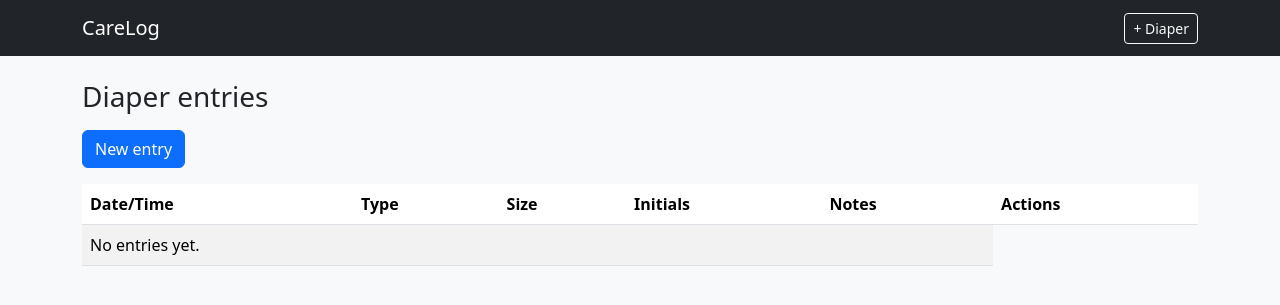
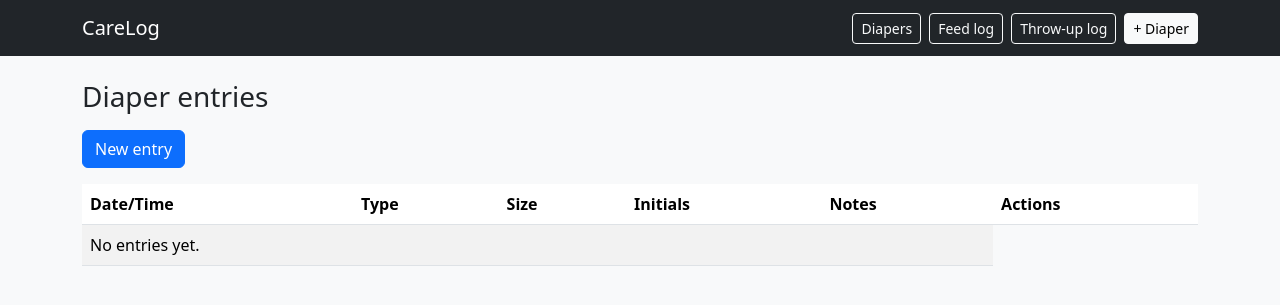
Before and after one commit to supersaiyoon/eli-care-log, a Flask app: page /diaper in a window 1280 px wide. Shown: the top 305 px of the page. Run offline with Flask 3, Linux system fonts and the light colour scheme.

Commit message:
Set up dashboard and templates for future logs

```diff
--- a/app.py
+++ b/app.py
@@ -36,10 +36,9 @@ class Diaper(db.Model):
     initials = db.Column(db.String(2), nullable=False)
     notes = db.Column(db.Text)
 
-# Sanity route
 @app.get("/")
-def index():
-    return redirect(url_for("diaper_list"))
+def dashboard():
+    return render_template("dashboard.html")
 
 @app.get("/diaper")
 def diaper_list():
@@ -116,6 +115,18 @@ def diaper_delete(diaper_id):
     flash("Diaper entry deleted.", "success")    # Notify user
     return redirect(url_for("diaper_list"))      # Back to list
 
+@app.get("/feed")
+def feed_list():
+    # Placeholder page
+    return render_template("feed_list.html")
+
+
+@app.get("/vomit")
+def vomit_list():
+    # Placeholder page
+    return render_template("vomit_list.html")
+
+
 # Dev server entry point.
 if __name__ == "__main__":
     # One-time table creation; only creates missing tables.
--- a/templates/base.html
+++ b/templates/base.html
@@ -8,10 +8,14 @@
   </head>
   <body class="bg-light">
     <nav class="navbar navbar-dark bg-dark mb-4">
-      <div class="container">
-        <a class="navbar-brand" href="{{ url_for('diaper_list') }}">CareLog</a>
-        <div>
-          <a class="btn btn-outline-light btn-sm" href="{{ url_for('diaper_new') }}">+ Diaper</a>
+      <div class="container d-flex align-items-center justify-content-between">
+        <a class="navbar-brand" href="{{ url_for('dashboard') }}">CareLog</a>
+
+        <div class="d-flex gap-2">
+          <a class="btn btn-outline-light btn-sm" href="{{ url_for('diaper_list') }}">Diapers</a>
+          <a class="btn btn-outline-light btn-sm" href="{{ url_for('feed_list') }}">Feed log</a>
+          <a class="btn btn-outline-light btn-sm" href="{{ url_for('vomit_list') }}">Throw-up log</a>
+          <a class="btn btn-light btn-sm" href="{{ url_for('diaper_new') }}">+ Diaper</a>
         </div>
       </div>
     </nav>
--- /dev/null
+++ b/templates/feed_list.html
@@ -0,0 +1,5 @@
+{% extends "base.html" %}
+{% block body %}
+  <h3 class="mb-3">Feed log</h3>
+  <p class="text-muted">Feed log not implemented yet.</p>
+{% endblock %}
--- /dev/null
+++ b/templates/vomit_list.html
@@ -0,0 +1,5 @@
+{% extends "base.html" %}
+{% block body %}
+  <h3 class="mb-3">Throw-up log</h3>
+  <p class="text-muted">Throw-up log not implemented yet.</p>
+{% endblock %}
```
Also changed, not shown: templates/dashboard.html (added, +34 -0 lines), models.py (added).
